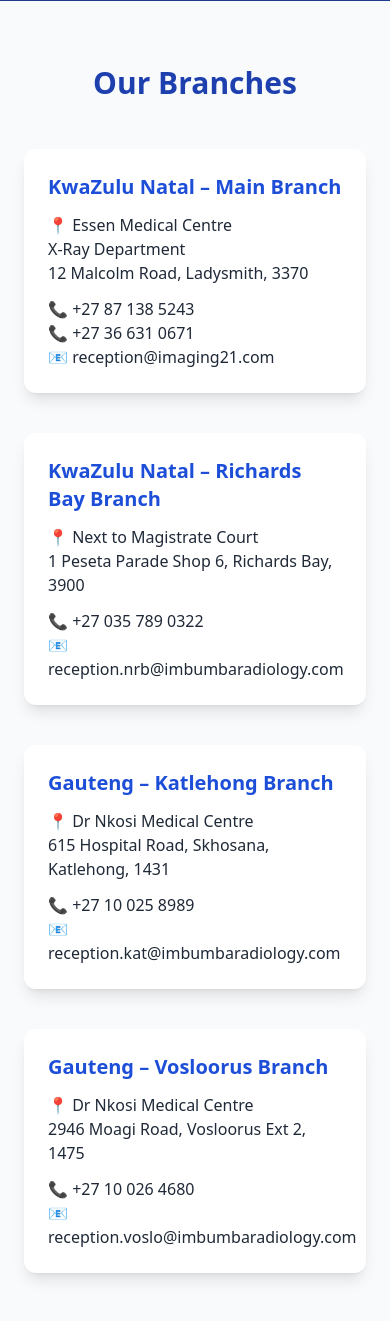
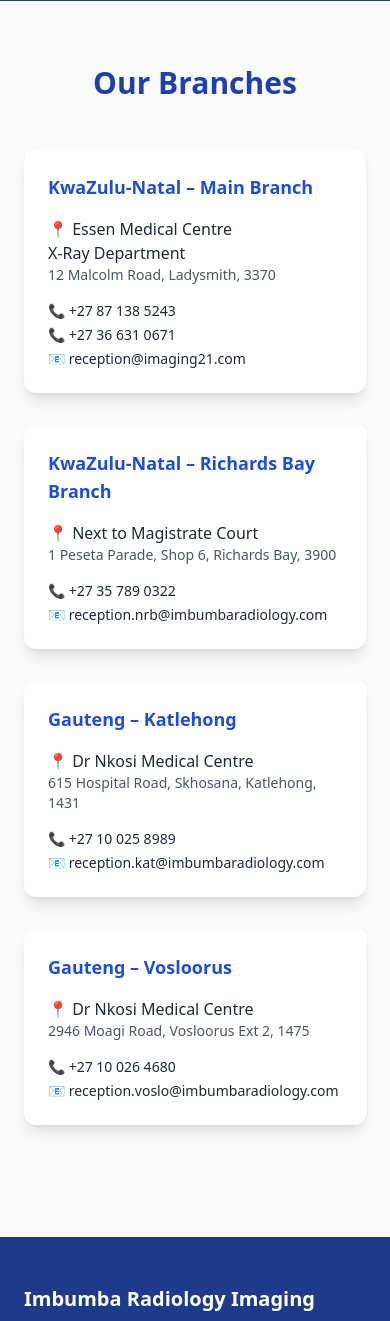
Before and after one commit to Juliee23/Imbumba_Radiology, a Django app: page /contact/ in a window 390 px wide. Shown: the part 287-1608 px from the top of the page. Run offline with Django 5.2, Linux system fonts and the light colour scheme; some libraries are stand-ins or nearby versions.

Commit message:
Updated contact page layout and branch information for improved clarity and responsiveness

```diff
--- a/imbumba/home/templates/home/contact.html
+++ b/imbumba/home/templates/home/contact.html
@@ -13,66 +13,87 @@
 
 <!-- Branch Cards -->
 <section class="py-16 bg-gray-50">
-    <div class="max-w-6xl mx-auto px-6">
-        <h3 class="text-3xl font-bold text-center text-blue-800 mb-12" data-aos="fade-up">
+    <div class="max-w-7xl mx-auto px-6">
+        <h3 class="text-3xl font-bold text-center text-blue-800 mb-12">
             Our Branches
         </h3>
 
-        <div class="grid grid-cols-1 md:grid-cols-3 gap-10">
+        <!-- Responsive Columns -->
+        <div class="grid grid-cols-1 sm:grid-cols-2 lg:grid-cols-4 gap-8">
 
             <!-- Branch 1 -->
-            <div class="bg-white shadow-lg rounded-xl p-6 hover:shadow-xl transition" data-aos="fade-up">
-                <h4 class="text-xl font-semibold text-blue-700 mb-3">
-                    KwaZulu Natal – Main Branch
+            <div class="bg-white shadow-lg rounded-xl p-6 hover:shadow-xl transition flex flex-col">
+                <h4 class="text-lg font-semibold text-blue-700 mb-4">
+                    KwaZulu-Natal – Main Branch
                 </h4>
 
                 <p class="font-medium">📍 Essen Medical Centre</p>
                 <p>X-Ray Department</p>
-                <p>12 Malcolm Road, Ladysmith, 3370</p>
-                <p class="mt-3">📞 +27 87 138 5243</p>
-                <p>📞 +27 36 631 0671</p>
-                <p>📧 reception@imaging21.com</p>
+                <p class="text-sm text-gray-600">
+                    12 Malcolm Road, Ladysmith, 3370
+                </p>
+
+                <div class="mt-4 space-y-1 text-sm">
+                    <p>📞 +27 87 138 5243</p>
+                    <p>📞 +27 36 631 0671</p>
+                    <p>📧 reception@imaging21.com</p>
+                </div>
             </div>
 
             <!-- Branch 2 -->
-            <div class="bg-white shadow-lg rounded-xl p-6 hover:shadow-xl transition" data-aos="fade-up" data-aos-delay="200">
-                <h4 class="text-xl font-semibold text-blue-700 mb-3">
-                    KwaZulu Natal – Richards Bay Branch
+            <div class="bg-white shadow-lg rounded-xl p-6 hover:shadow-xl transition flex flex-col">
+                <h4 class="text-lg font-semibold text-blue-700 mb-4">
+                    KwaZulu-Natal – Richards Bay Branch
                 </h4>
 
                 <p class="font-medium">📍 Next to Magistrate Court</p>
-                <p>1 Peseta Parade Shop 6, Richards Bay, 3900</p>
-                <p class="mt-3">📞 +27 035 789 0322</p>
-                <p>📧 reception.nrb@imbumbaradiology.com</p>
+                <p class="text-sm text-gray-600">
+                    1 Peseta Parade, Shop 6, Richards Bay, 3900
+                </p>
+
+                <div class="mt-4 space-y-1 text-sm">
+                    <p>📞 +27 35 789 0322</p>
+                    <p>📧 reception.nrb@imbumbaradiology.com</p>
+                </div>
             </div>
 
             <!-- Branch 3 -->
-            <div class="bg-white shadow-lg rounded-xl p-6 hover:shadow-xl transition" data-aos="fade-up" data-aos-delay="100">
-                <h4 class="text-xl font-semibold text-blue-700 mb-3">
-                    Gauteng – Katlehong Branch
+            <div class="bg-white shadow-lg rounded-xl p-6 hover:shadow-xl transition flex flex-col">
+                <h4 class="text-lg font-semibold text-blue-700 mb-4">
+                    Gauteng – Katlehong
                 </h4>
 
                 <p class="font-medium">📍 Dr Nkosi Medical Centre</p>
-                <p>615 Hospital Road, Skhosana, Katlehong, 1431</p>
-                <p class="mt-3">📞 +27 10 025 8989</p>
-                <p>📧 reception.kat@imbumbaradiology.com</p>
+                <p class="text-sm text-gray-600">
+                    615 Hospital Road, Skhosana, Katlehong, 1431
+                </p>
+
+                <div class="mt-4 space-y-1 text-sm">
+                    <p>📞 +27 10 025 8989</p>
+                    <p>📧 reception.kat@imbumbaradiology.com</p>
+                </div>
             </div>
 
-
             <!-- Branch 4 -->
-            <div class="bg-white shadow-lg rounded-xl p-6 hover:shadow-xl transition" data-aos="fade-up" data-aos-delay="200">
-                <h4 class="text-xl font-semibold text-blue-700 mb-3">
-                    Gauteng – Vosloorus Branch
+            <div class="bg-white shadow-lg rounded-xl p-6 hover:shadow-xl transition flex flex-col">
+                <h4 class="text-lg font-semibold text-blue-700 mb-4">
+                    Gauteng – Vosloorus
                 </h4>
 
                 <p class="font-medium">📍 Dr Nkosi Medical Centre</p>
-                <p>2946 Moagi Road, Vosloorus Ext 2, 1475</p>
-                <p class="mt-3">📞 +27 10 026 4680</p>
-                <p>📧 reception.voslo@imbumbaradiology.com</p>
+                <p class="text-sm text-gray-600">
+                    2946 Moagi Road, Vosloorus Ext 2, 1475
+                </p>
+
+                <div class="mt-4 space-y-1 text-sm">
+                    <p>📞 +27 10 026 4680</p>
+                    <p>📧 reception.voslo@imbumbaradiology.com</p>
+                </div>
             </div>
 
         </div>
     </div>
 </section>
 
+
 {% endblock %}
```
